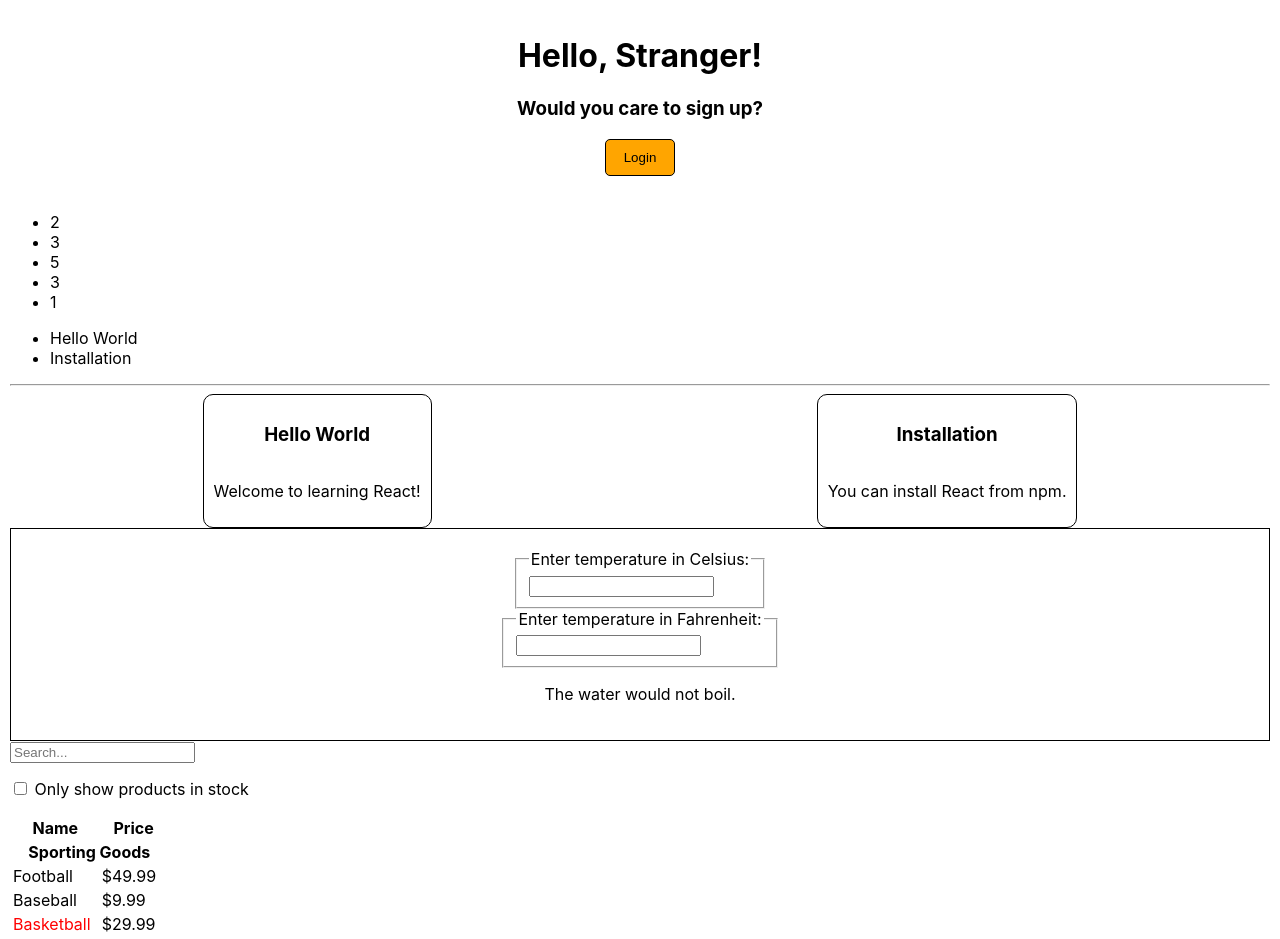
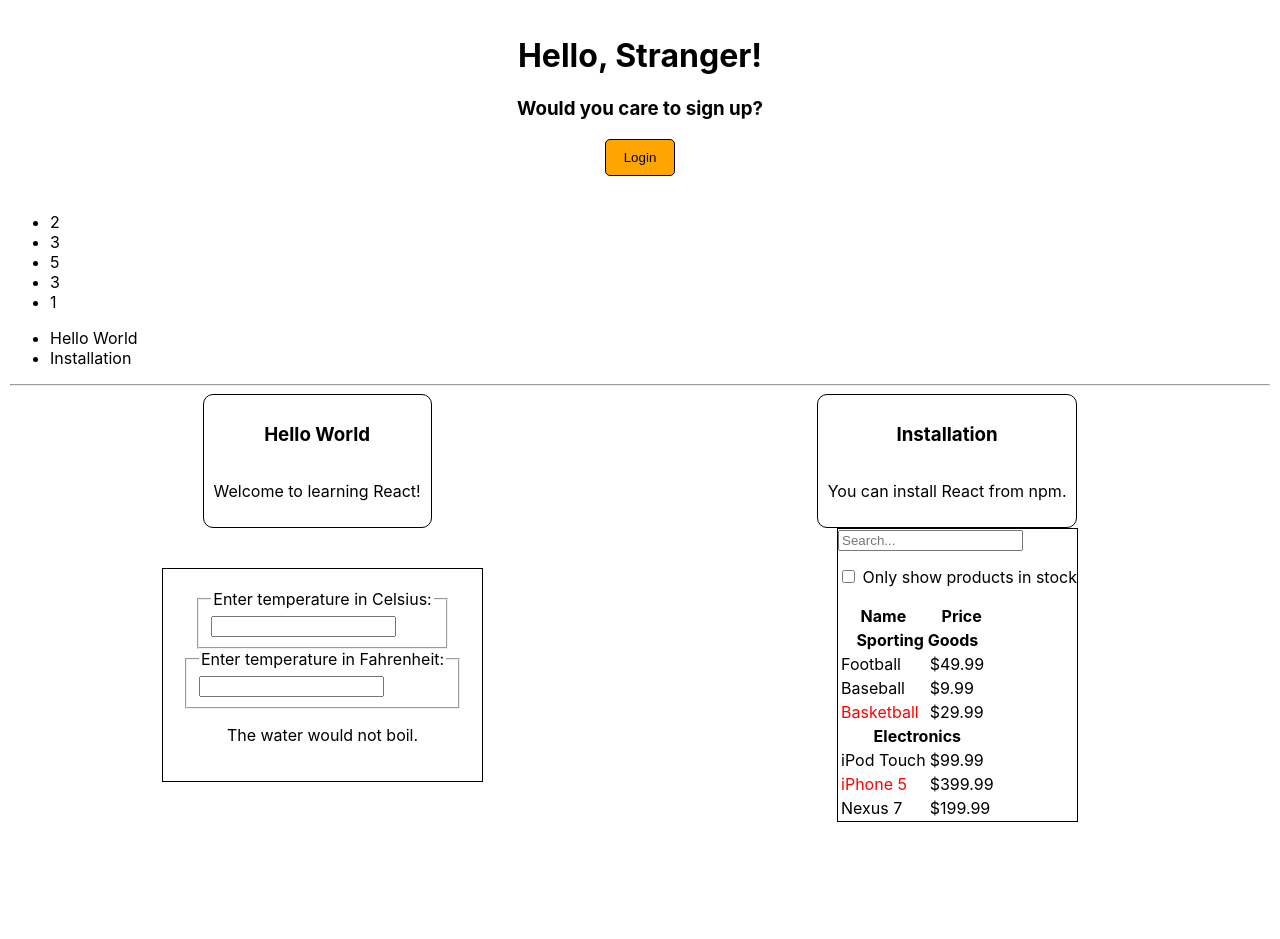
Before and after one commit to BlvkSpiderman/react-playground, a React (Create React App) app in the folder center/: page / in a window 1280 px wide. Shown: the top 939 px of the page. Built offline with nearby package versions, Linux system fonts and the light colour scheme.

Commit message:
minor changes

```diff
--- a/center/src/Components/StockSearch.js
+++ b/center/src/Components/StockSearch.js
@@ -1,4 +1,5 @@
 import React from "react";
+import './components.css';
 class ProductCategoryRow extends React.Component {
   render() {
     const category = this.props.category;
@@ -139,7 +140,7 @@ class FilterableProductTable extends React.Component {
 
   render() {
     return (
-      <div>
+      <div className="filter-container">
         <SearchBar
           filterText={this.state.filterText}
           inStockOnly={this.state.inStockOnly}
--- a/center/src/Components/components.css
+++ b/center/src/Components/components.css
@@ -31,6 +31,15 @@ button {
   flex-flow: column wrap;
 }
 
+.cont-secondary {
+  display: grid;
+  grid-template-columns: 1fr 1fr;
+  column-gap: 10px;
+  justify-items: center;
+  align-items: center;
+}
+
+/** Temperature Component*/
 .temp-section{
   border: 1px solid black;
   display: flex;
@@ -39,3 +48,8 @@ button {
   align-items: center;
   padding: 20px;
 }
+
+/** Filter app component*/
+.filter-container {
+  border: 1px solid black;
+}
--- a/center/src/index.js
+++ b/center/src/index.js
@@ -12,12 +12,14 @@ import FilterApp from './Components/StockSearch';
 const root = ReactDOM.createRoot(document.getElementById('root'));
 root.render(
     <div className='main'>
-        <LoginControl />
-       <div className='temp-container'>
-        <Calculator />
-        </div>
-        <div className="filter-container">
-            <FilterApp />
+            <LoginControl />
+        <div className="cont-secondary">
+            <div className='temp-container'>
+                <Calculator />
+            </div>
+            <div className="filter-app-container">
+                <FilterApp />
+            </div>
         </div>
     </div>
 );
```
